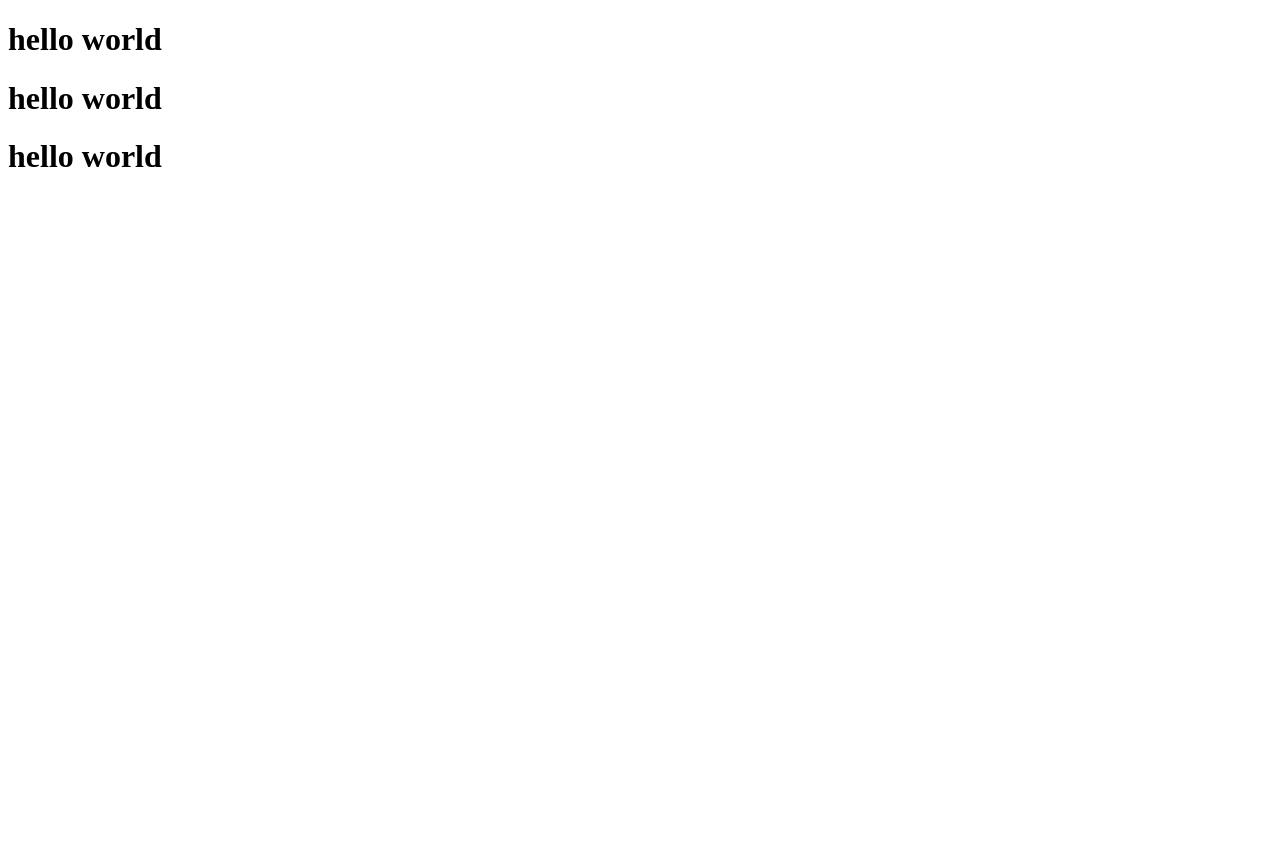
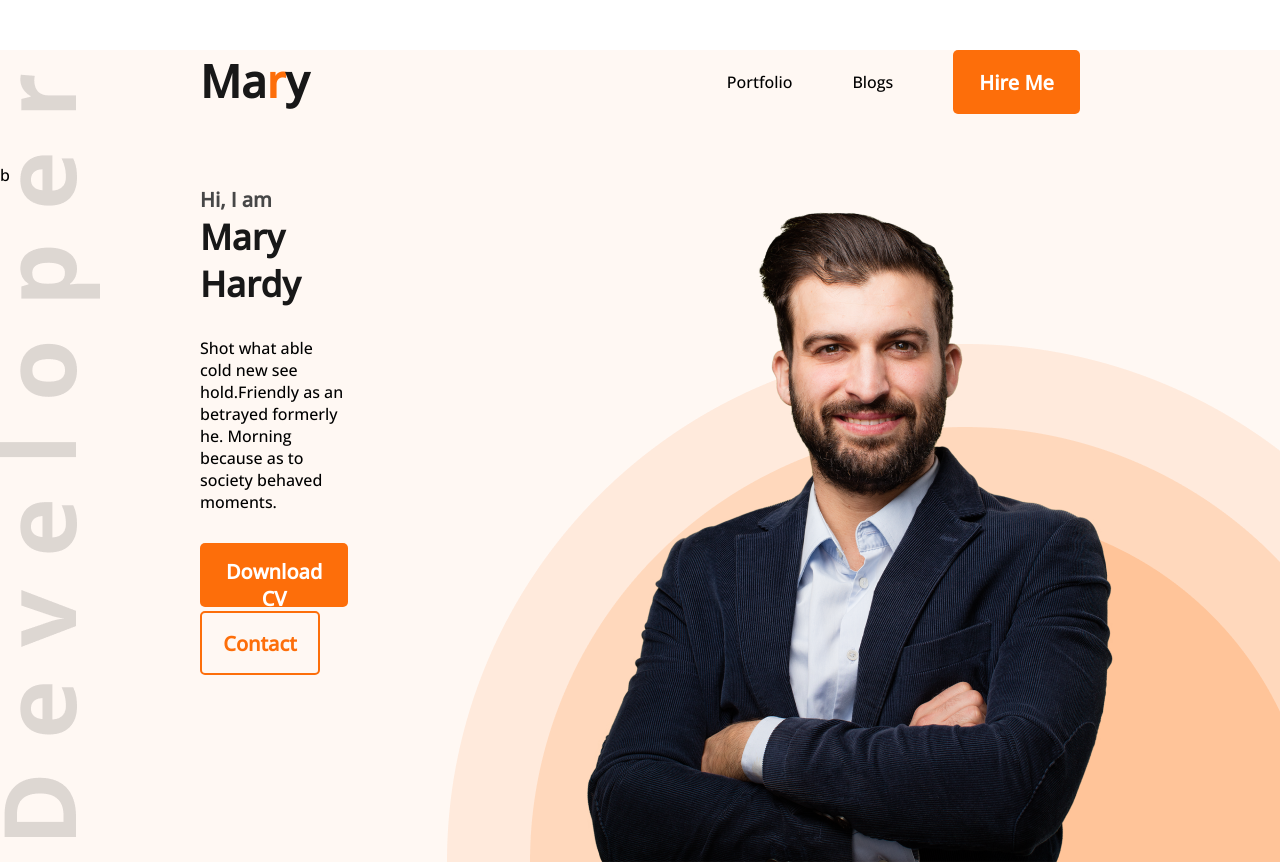
Before and after one commit to KamruzzamanShiblu/Simple-Protfolio, a plain HTML site: page index.html in a window 1280 px wide. Before the commit the page ends 800 px from the top, so only its background shows below. Drawn offline with nearby package versions, Linux system fonts and the light colour scheme.

Commit message:
file chanded

```diff
--- a/index.html
+++ b/index.html
@@ -1,20 +1,50 @@
 <!DOCTYPE html>
 <html lang="en">
 <head>
-    <meta charset="UTF-8">
-    <meta http-equiv="X-UA-Compatible" content="IE=edge">
-    <meta name="viewport" content="width=device-width, initial-scale=1.0">
-    <title>Document</title>
+        <meta charset="UTF-8">
+        <meta http-equiv="X-UA-Compatible" content="IE=edge">
+        <meta name="viewport" content="width=device-width, initial-scale=1.0">
+        <title>developer-portfolio</title>
+        <link rel="stylesheet" href="styles.css">
+        <link rel="preconnect" href="https://fonts.googleapis.com">
+<link rel="preconnect" href="https://fonts.gstatic.com" crossorigin>
+<link href="https://fonts.googleapis.com/css2?family=Open+Sans:wght@500&display=swap" rel="stylesheet">
 </head>
 <body>
+    <header class="header">
+        <nav>
+                <h2 class="nav-title">Ma<span class="mary-text">r</span>y</h2>
+                <ul>
+                        <li>Portfolio</li>
+                        <li>Blogs</li>
+                        <li><button class="btn-primary">Hire Me</button></li>
+                </ul>
+        </nav>b
 
-    <h1>hello world</h1>
+<!-- header banner -->
+     <div class="banner">
+        <div>
+                <h4 class="banner-sub-title">Hi, I am</h4>
+                <h1 class="banner-title">Mary Hardy</h1>
+                <p class="banner-description">Shot what able cold new see hold.Friendly as an betrayed formerly he. Morning because as to society behaved moments.</p>
+                <button class="btn-primary">Download CV</button>
+                <button class="btn-contact">Contact</button>
 
-    <h1>hello world</h1>
+        </div>
+        <div class="button">
 
-    <h1>hello world</h1>
+        </div>
+        <img src="images/hardy.png" alt="">
 
 
 
+
+    </header>
+    <main>
+
+    </main>
+    <footer>
+
+    </footer>
 </body>
 </html>
--- /dev/null
+++ b/styles.css
@@ -0,0 +1,81 @@
+*{
+        margin: 0;
+        font-family: 'Open Sans';
+}
+.nav-title{
+        font-weight: 800;
+        font-size: 45px;
+        color: #181818;
+}
+.header{
+        background: #FFF8F3;
+        background-image: url("images/header_bg.png"),url('images/developer.png');
+       background-repeat: no-repeat;
+       background-position: bottom right,left;
+
+}
+.mary-text{
+        color: #FD6E0A;
+}
+nav{
+        display: flex;
+        justify-content: space-between;
+        margin: 50px 200px;
+        /* margin-top: 55px; */
+}
+nav ul{
+        display: flex;
+        justify-content: space-around;
+        align-items: center;
+        gap: 60px;
+        list-style: none;
+
+}
+.btn-primary{
+        font-weight: 700;
+        height: 64px;
+        font-size: 20px;
+        background: #FD6E0A;
+        color: #FFFFFF;
+        border: 0;
+        border-radius: 5px;
+        padding: 15px 26px;
+
+
+
+}
+/* header banner styles */
+.banner{
+        display: flex;
+        margin: 0px 200px;
+
+}
+.banner img{
+        padding-left: 190px;
+}
+.banner-title{
+        font-weight: 700;
+        font-size: 35px;
+        color: #181818;
+}
+.banner-sub-title{
+        font-weight: 600;
+        font-size: 20px;
+        color: #474747;
+}
+.banner-description{
+        margin-bottom: 30px;
+        margin-top: 30px;
+}
+.btn-contact{
+        height: 64px;
+        width: 120px;
+        background: #FFF8F3;
+        color: #FD6E0A;
+
+        font-weight: 700;
+        font-size: 20px;
+        font-size: 20px;
+        border: 2px solid #FD6E0A;
+        border-radius: 5px;
+}
```
Also changed, not shown: images/developer.png (added), images/hardy.png (added), images/header_bg.png (added), images/icons/facebook.png (added), images/icons/insta.png (added), images/icons/js.png (added), images/icons/mongo.png (added), images/icons/nodejs.png (added), images/icons/react.png (added), images/icons/twitter.png (added), images/shiblu.jpg (added), 2 other files.
